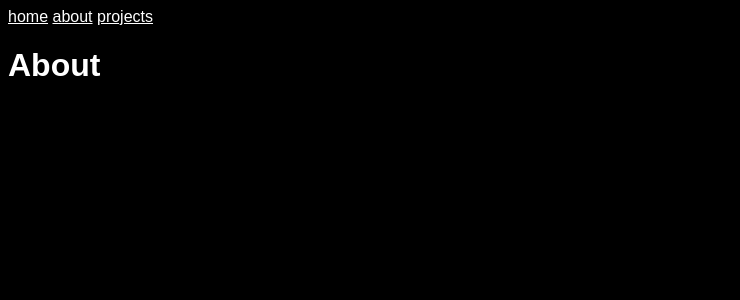
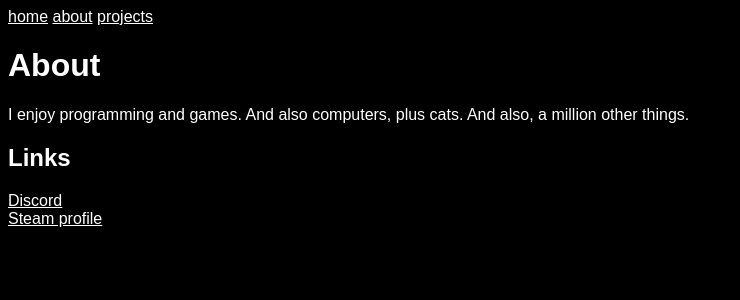
Before and after one commit to mikesk8r/mikesk8r.com, a SvelteKit app: page /about in a window 1280 px wide. Shown: the top 300 px of the page, without its empty margins (0-740 px from the left). Built offline with nearby package versions, Linux system fonts and the light colour scheme.

Commit message:
Add cat picture

```diff
--- a/src/routes/about/+page.svelte
+++ b/src/routes/about/+page.svelte
@@ -1,3 +1,7 @@
 <main>
     <h1>About</h1>
+    <p>I enjoy programming and games. And also computers, plus cats. And also, a million other things.</p>
+    <h2>Links</h2>
+    <a href="https://discordapp.com/users/985655914193383464">Discord</a><br>
+    <a href="https://steamcommunity.com/id/mike_sk8r">Steam profile</a>
 </main>
```
Also changed, not shown: static/sleepy_cat.jpg (added).
